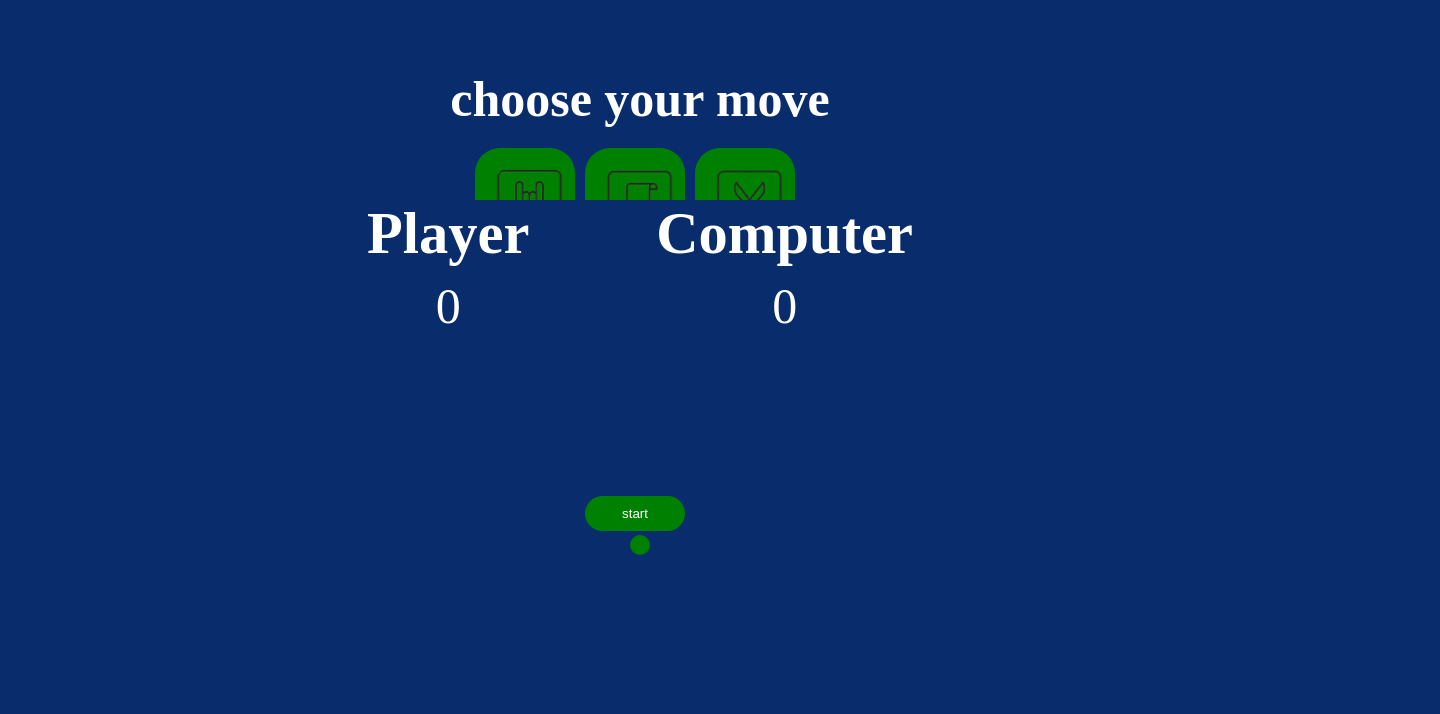
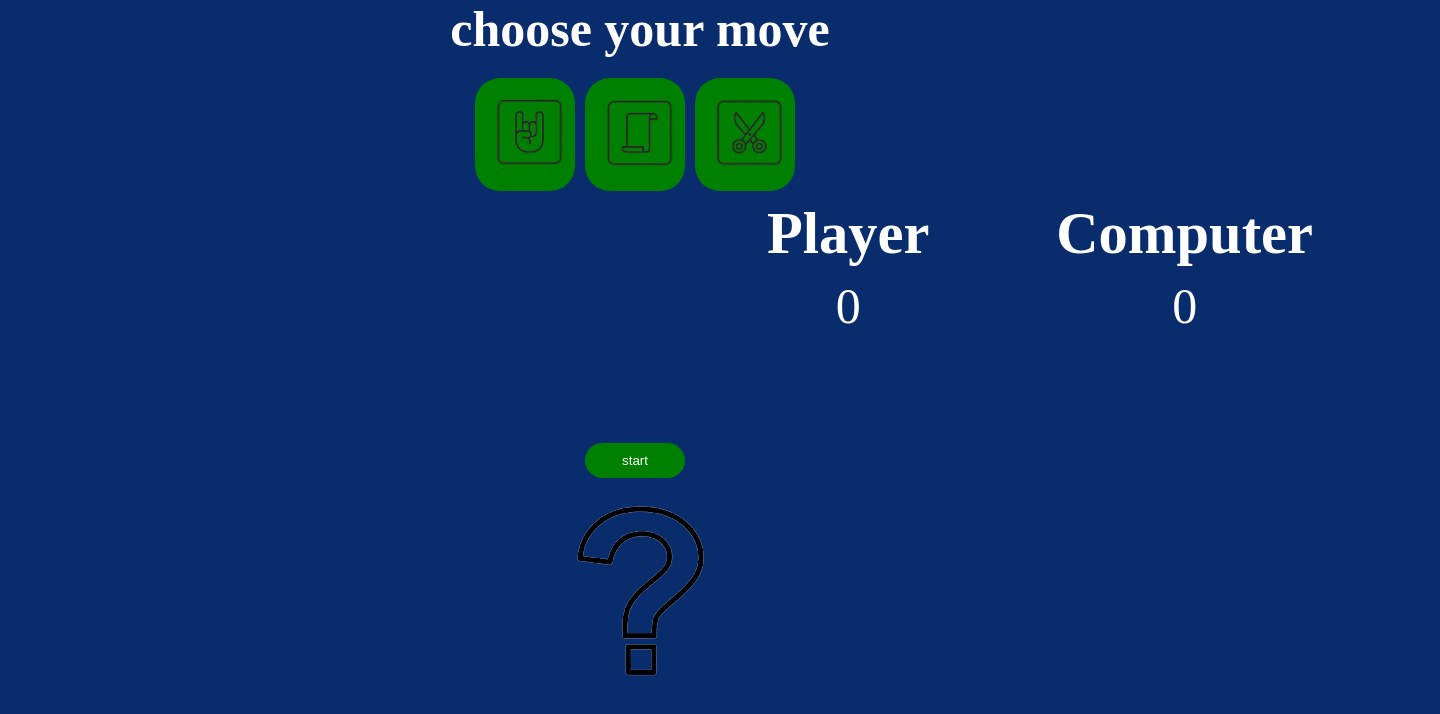
Before and after one commit to 1Sig/SteinSaksPapir, a plain HTML site: page rock,stein,papir/index.html in a window 1280 px wide. Shown: the whole page, 1440 px wide, since content can reach past the window. Drawn offline with Linux system fonts and the light colour scheme.

Commit message:
fixed som problems

```diff
--- a/rock,stein,papir/index.html
+++ b/rock,stein,papir/index.html
@@ -45,10 +45,11 @@
         <div>
             <button class="start">start</button>
         </div>
-        <div>
-            <button class="restart"></button>
+
+        <div class="Random">
+            <img id="image" src="./IMG/question.png" alt="changing picture">
+
         </div>
-
     </section>
 
 <script src="./script.js"></script>
--- a/rock,stein,papir/style.css
+++ b/rock,stein,papir/style.css
@@ -7,9 +7,9 @@
 }
 
 .game{
-    display: flex;
+    display: absolute;
     flex-direction: column;
-    height: 350px;
+    height: 400px;
     width: 100%;
     justify-content: center;
     align-items: center;
@@ -24,7 +24,7 @@
 }
 
 .score{
-    display: flex;
+    display: inline-flex;
     width: 30px;
     justify-content: space-evenly;
     position: fixed;
```
Also changed, not shown: rock,stein,papir/IMG/question.png (added).
